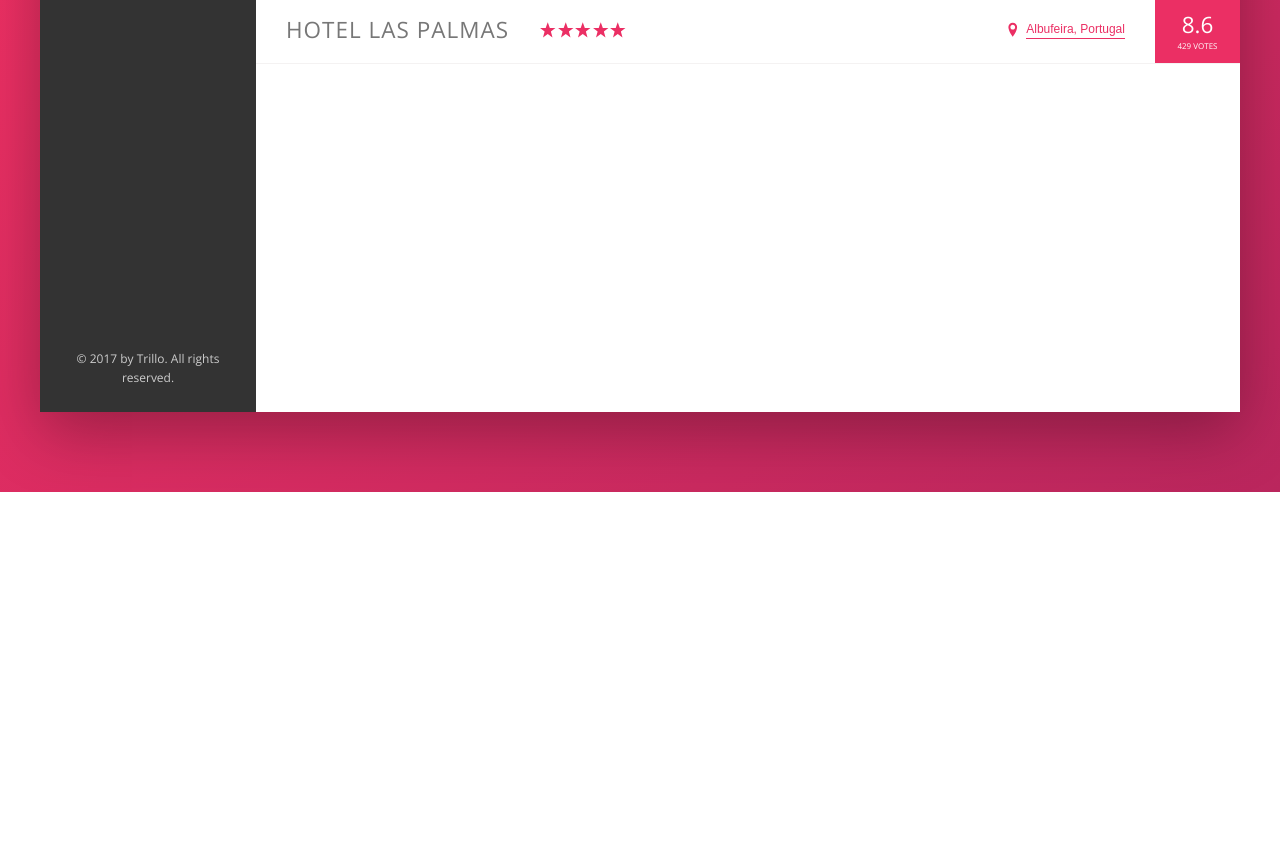
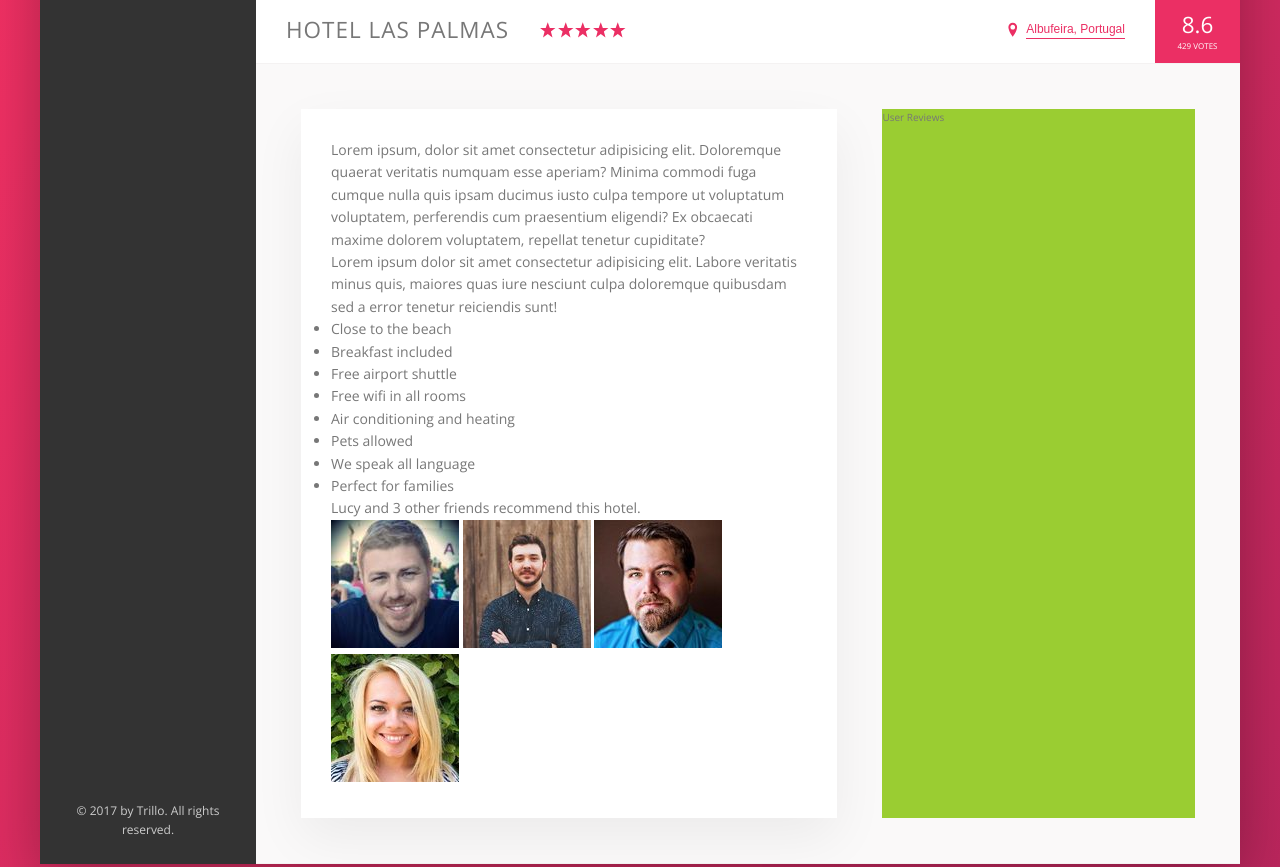
Before and after one commit to idhow/Trillo, a website: page index.html in a window 1280 px wide. Shown: the part 538-1405 px from the top of the page. Before the commit the page ends 1030 px from the top, so only its background shows below. Drawn offline with nearby package versions, Linux system fonts and the light colour scheme.

Commit message:
description p1

```diff
--- a/index.html
+++ b/index.html
@@ -106,6 +106,7 @@
                 <h1 class="overview__heading">
                   Hotel Las Palmas
                 </h1>
+
                 <div class="overview__stars">
                   <svg class="overview__icon-star">
                       <use xlink:href="img/sprite.svg#icon-star"></use>
@@ -136,6 +137,44 @@
                   <div class="overview__rating-count">429 votes</div>
                 </div>
               </div>
+
+              <div class="detail">
+                <div class="description">
+                  <p class="paragraph">
+                    Lorem ipsum, dolor sit amet consectetur adipisicing elit. Doloremque quaerat veritatis numquam esse aperiam? Minima commodi fuga cumque nulla quis ipsam ducimus iusto culpa tempore ut voluptatum voluptatem, perferendis cum praesentium eligendi? Ex obcaecati maxime dolorem voluptatem, repellat tenetur cupiditate?
+                  </p>
+                  <p class="paragraph">
+                    Lorem ipsum dolor sit amet consectetur adipisicing elit. Labore veritatis minus quis, maiores quas iure nesciunt culpa doloremque quibusdam sed a error tenetur reiciendis sunt!
+                  </p>
+                  <ul class="list">
+                    <li class="list__item">Close to the beach</li>
+                    <li class="list__item">Breakfast included</li>
+                    <li class="list__item">Free airport shuttle</li>
+                    <li class="list__item">Free wifi in all rooms</li>
+                    <li class="list__item">Air conditioning and heating</li>
+                    <li class="list__item">Pets allowed</li>
+                    <li class="list__item">We speak all language</li>
+                    <li class="list__item">Perfect for families</li>
+                  </ul>
+
+                  <div class="recommended">
+                    <p class="recommended__count">
+                      Lucy and 3 other friends recommend this hotel.
+                    </p>
+                    <div class="recommended__friends">
+                      <img src="img/user-3.jpg" alt="Friends 1" class="recommend__photo">
+                      <img src="img/user-4.jpg" alt="Friends 2" class="recommend__photo">
+                      <img src="img/user-5.jpg" alt="Friends 3" class="recommend__photo">
+                      <img src="img/user-6.jpg" alt="Friends 4" class="recommend__photo">
+                    </div>
+                  </div>
+                </div>
+
+                <div class="user-reviews">
+                  User Reviews
+                </div>
+              </div>
+
             </main>
           </div>
         </div>
--- a/sass/_base.scss
+++ b/sass/_base.scss
@@ -13,6 +13,8 @@
   --color-grey-dark-3: #999;
 
   --shadow-dark: 0 2rem 6rem rgba(0,0,0,.3);
+  --shadow-light: 0 2rem 5rem rgba(0,0,0,.06);
+  --line: 1px solid var(--color-grey-light-2);
 }
 
 * {
--- a/sass/_component.scss
+++ b/sass/_component.scss
@@ -204,7 +204,7 @@
 .overview {
   display: flex;
   align-items: center;
-  border-bottom: 1px solid var(--color-grey-light-2);
+  border-bottom: var(--line);
 
   &__heading {
     font-size: 2.25rem;
--- a/sass/_layout.scss
+++ b/sass/_layout.scss
@@ -11,7 +11,7 @@
   font-size: 1.4rem;
   height: 7rem;
   background-color: #fff;
-  border-bottom: 1px solid var(--color-grey-light-2);
+  border-bottom: var(--line);
 
   display: flex;
   justify-content: space-between;
@@ -34,7 +34,26 @@
 
 .hotel-view {
   background-color: #fff;
-  height: 80rem;
-
   flex: 1;
 }
+
+.detail {
+  display: flex;
+  padding: 4.5rem;
+  background-color: var(--color-grey-light-1);
+  border-bottom: var(--line);
+}
+
+.description {
+  font-size: 1.4rem;
+  background-color: #fff;
+  box-shadow: var(--shadow-light);
+  padding: 3rem;
+  flex: 0 0 60%;
+  margin-right: 4.5rem;
+}
+
+.user-reviews {
+  background-color: yellowgreen;
+  flex: 1;
+}
```
Also changed, not shown: css/style.css.
